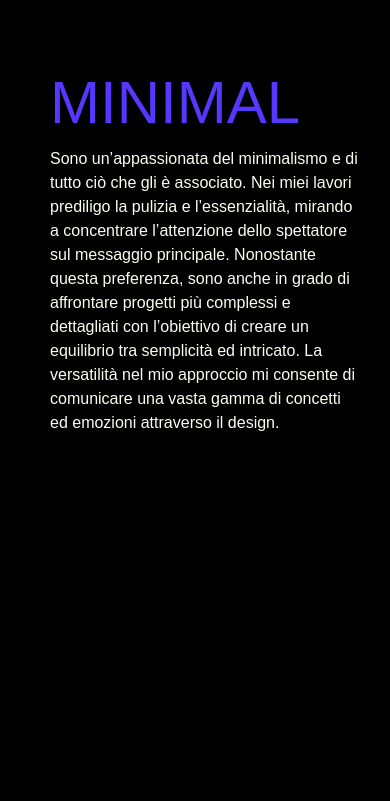
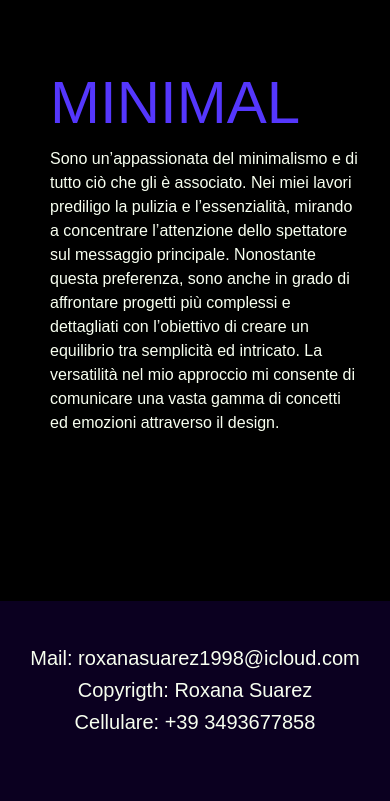
Before and after one commit to RoxanaSuarez98/Portfolio.github.io, a plain HTML site: page index.html in a window 390 px wide. Shown: the part 2505-3306 px from the top of the page. Before the commit the page ends 3006 px from the top, so only its background shows below. Drawn offline with nearby package versions, Linux system fonts and the light colour scheme.

Commit message:
some responsive& footer

```diff
--- a/index.html
+++ b/index.html
@@ -5,10 +5,10 @@
     <meta charset="UTF-8">
     <meta name="viewport" content="width=device-width, initial-scale=1.0">
     <link href="https://cdn.jsdelivr.net/npm/bootstrap@5.3.3/dist/css/bootstrap.min.css" rel="stylesheet"
-    integrity="sha384-QWTKZyjpPEjISv5WaRU9OFeRpok6YctnYmDr5pNlyT2bRjXh0JMhjY6hW+ALEwIH" crossorigin="anonymous">
-<script src="https://cdn.jsdelivr.net/npm/bootstrap@5.3.3/dist/js/bootstrap.bundle.min.js"
-    integrity="sha384-YvpcrYf0tY3lHB60NNkmXc5s9fDVZLESaAA55NDzOxhy9GkcIdslK1eN7N6jIeHz"
-    crossorigin="anonymous"></script>
+        integrity="sha384-QWTKZyjpPEjISv5WaRU9OFeRpok6YctnYmDr5pNlyT2bRjXh0JMhjY6hW+ALEwIH" crossorigin="anonymous">
+    <script src="https://cdn.jsdelivr.net/npm/bootstrap@5.3.3/dist/js/bootstrap.bundle.min.js"
+        integrity="sha384-YvpcrYf0tY3lHB60NNkmXc5s9fDVZLESaAA55NDzOxhy9GkcIdslK1eN7N6jIeHz"
+        crossorigin="anonymous"></script>
     <link rel="stylesheet" href="style.css">
     <meta name="viewport" content="width=device-width, initial-scale=1.0">
     <title>Roxana Suarez</title>
@@ -39,7 +39,7 @@
                         <li><a href="index.html">Home</a></li>
                         <li><a href="projects.html">Projects</a></li>
                         <li><a href="https://www.instagram.com/suaretsss/">Contact</a></li>
-
+                    </ul>
                 </div>
 
             </div>
@@ -65,8 +65,7 @@
                         ° Laba Digital Design & Communication</p>
                 </div>
                 <div class="img2">
-                    <img src="Roxana.png" alt=""
-                        class="Roxana">
+                    <img src="Roxana.png" alt="" class="Roxana">
                 </div>
             </div>
             <div class="blocco4">
@@ -119,7 +118,21 @@
                 </div>
             </div>
         </div>
+<footer>
+    <div class="footer-cont ">
 
+        <h5>
+            Mail: roxanasuarez1998@icloud.com
+        </h5>
+        <h5>
+            Copyrigth: Roxana Suarez
+        </h5>
+
+        <h5>
+            Cellulare: +39 3493677858
+        </h5>
+    </div>
+</footer>
 
 
 
--- a/style.scss
+++ b/style.scss
@@ -196,8 +196,27 @@ a {
     display: none;
 }
 
+footer {
+    background-color: #1b014e69;
+    width: auto;
+    height: 100px;
+    align-items: center;
+    margin-top: 100px;
+}
+
+.footer-cont {
+    align-items: center;
+    padding-top: 45px;
+    padding-right: 50px;
+    padding-left: 50px;
+    display: flex;
+    flex-direction: row;
+    justify-content: space-between;
+    color: $primarycolor;
+}
+
 /* responsive */
-@media (max-width: 768px) {
+@media (max-width: 800px) {
 
     .navbar {
         display: none;
@@ -324,5 +343,16 @@ a {
         margin-bottom: 70px;
     }
 
+    footer {
+        height: 200px;
+        width: auto;
+    }
+
+    .footer-cont {
+        flex-wrap: wrap;
+        padding-left: 20px;
+        padding-right: 20px;
+        justify-content: center;
+    }
 
 }
```
Also changed, not shown: projects.html (+17 -0 lines), style.css, 1 other file.
